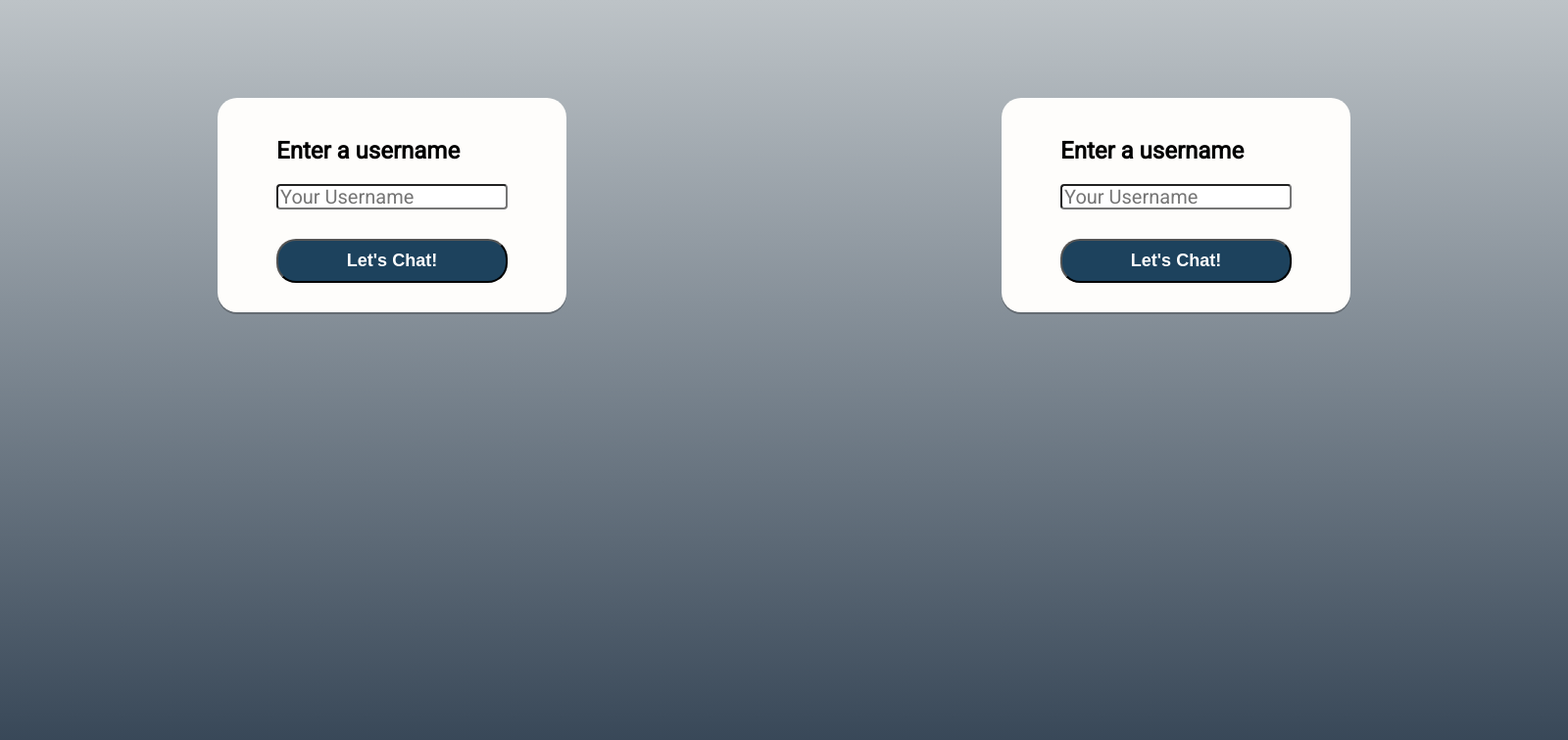
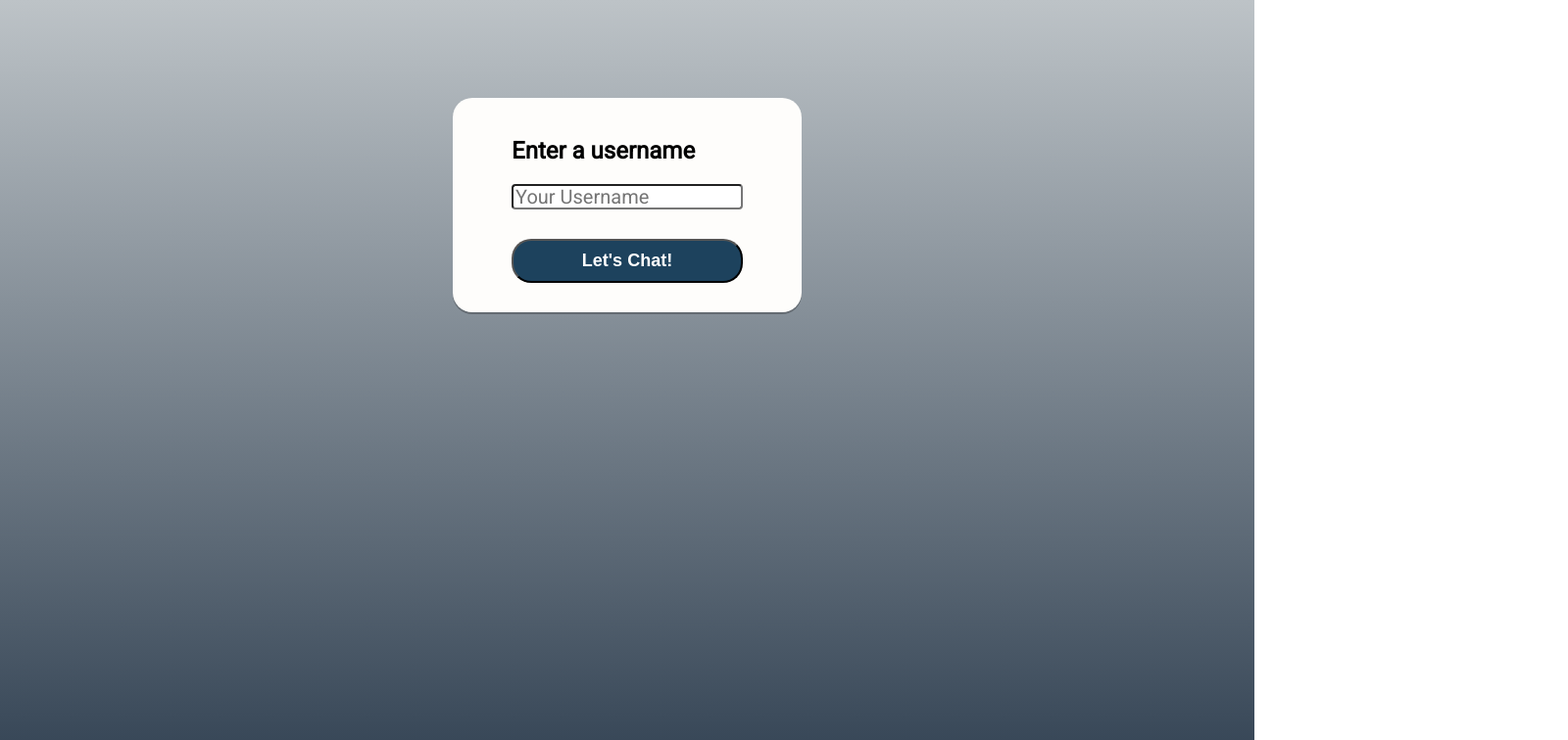
Before and after one commit to crypto-jones/react-chat-app, a React (Create React App) app in the folder client/: page / in a window 1280 px wide. Shown: the top 756 px of the page at 98% size, 1600 px wide, since content can reach past the window. Built offline with nearby package versions, Linux system fonts and the light colour scheme.

Commit message:
refactor for single screen UI

```diff
--- a/client/src/components/ChatScreen/ChatScreen.css
+++ b/client/src/components/ChatScreen/ChatScreen.css
@@ -2,8 +2,6 @@
   height: 100vh;
   display: flex;
   flex-direction: column;
-  min-width: 700px;
-  max-width: 900px;
 }
 
 .chat-container {
@@ -23,8 +21,8 @@
 
 .chat-list-container {
   padding: 20px;
-  width: 85%;
   display: flex;
+  width: 600px;
   flex-direction: column;
   background: #fefdfb;
   border-radius: 0 12px 12px 0;
--- a/client/src/components/MessageList/MessageList.js
+++ b/client/src/components/MessageList/MessageList.js
@@ -10,8 +10,7 @@ class MessagesList extends Component {
     const scrollHeight = messageList.scrollHeight;
     const height = messageList.clientHeight;
     const maxScrollTop = scrollHeight - height;
-    ReactDOM.findDOMNode(messageList).scrollTop =
-      maxScrollTop > 0 ? maxScrollTop : 0;
+    messageList.scrollTop = maxScrollTop > 0 ? maxScrollTop : 0;
   };
 
   componentDidUpdate = () => {
--- a/client/src/components/WhosOnlineList/WhosOnlineList.js
+++ b/client/src/components/WhosOnlineList/WhosOnlineList.js
@@ -34,12 +34,12 @@ class WhosOnlineList extends Component {
 
 class WhosOnlineListItem extends Component {
   render() {
-    const styles = {};
     return (
       <li className="online-list">
         <div
           className="status-indicator"
           style={{
+            // TODO: conditionally apply classNames instead of using style attribute
             backgroundColor:
               this.props.presenceState === 'online' ? '#FEBD29' : '#778899'
           }}
--- a/client/src/index.css
+++ b/client/src/index.css
@@ -9,5 +9,5 @@ body {
 .app-container {
   display: flex;
   justify-content: space-around;
-  min-width: 1600px;
+  min-width: 825px;
 }
--- a/client/src/index.js
+++ b/client/src/index.js
@@ -6,7 +6,6 @@ import App from './App';
 ReactDOM.render(
   <div className="app-container">
     <App />
-    <App />
   </div>,
   document.getElementById('root')
 );
```
